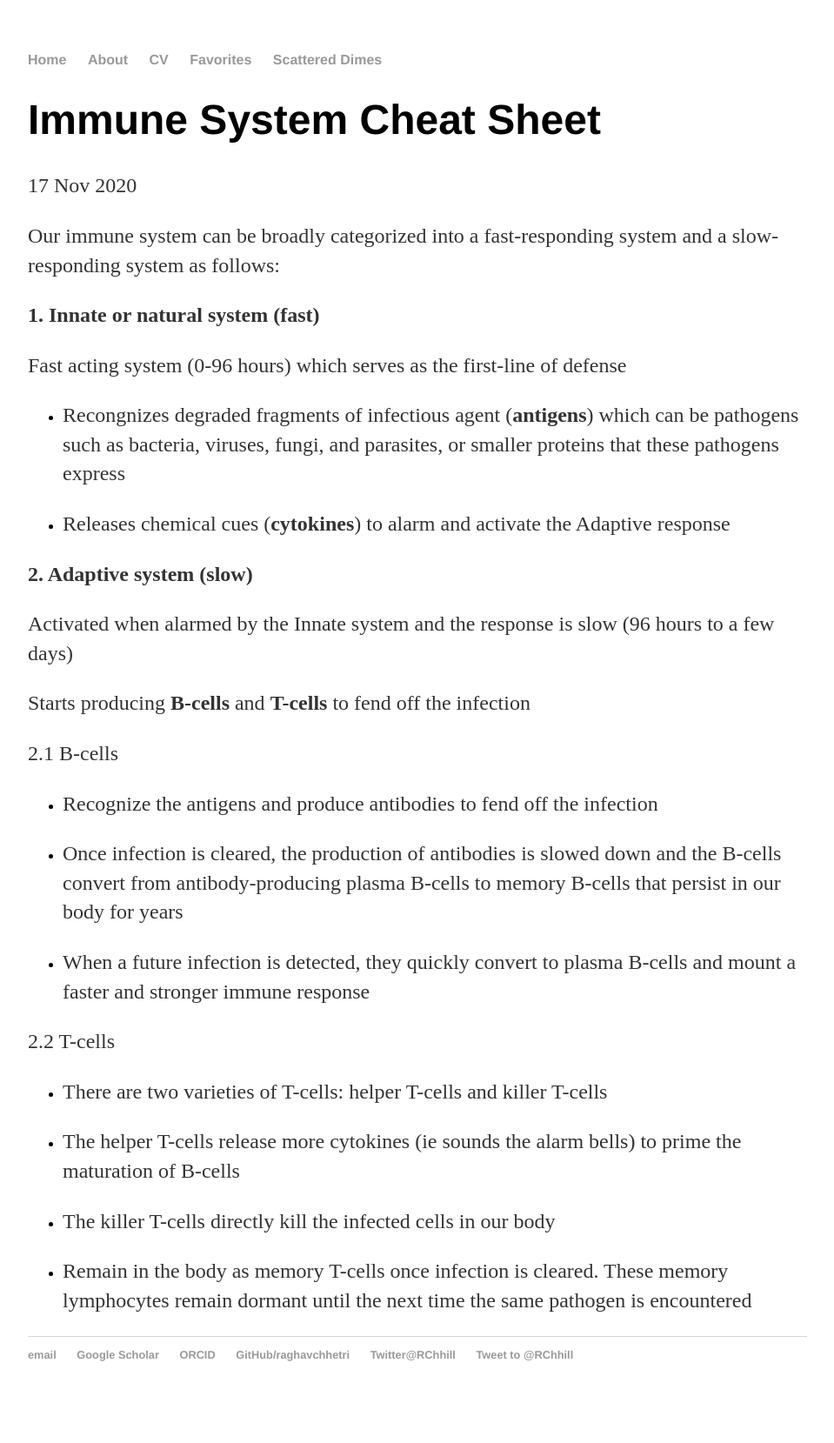
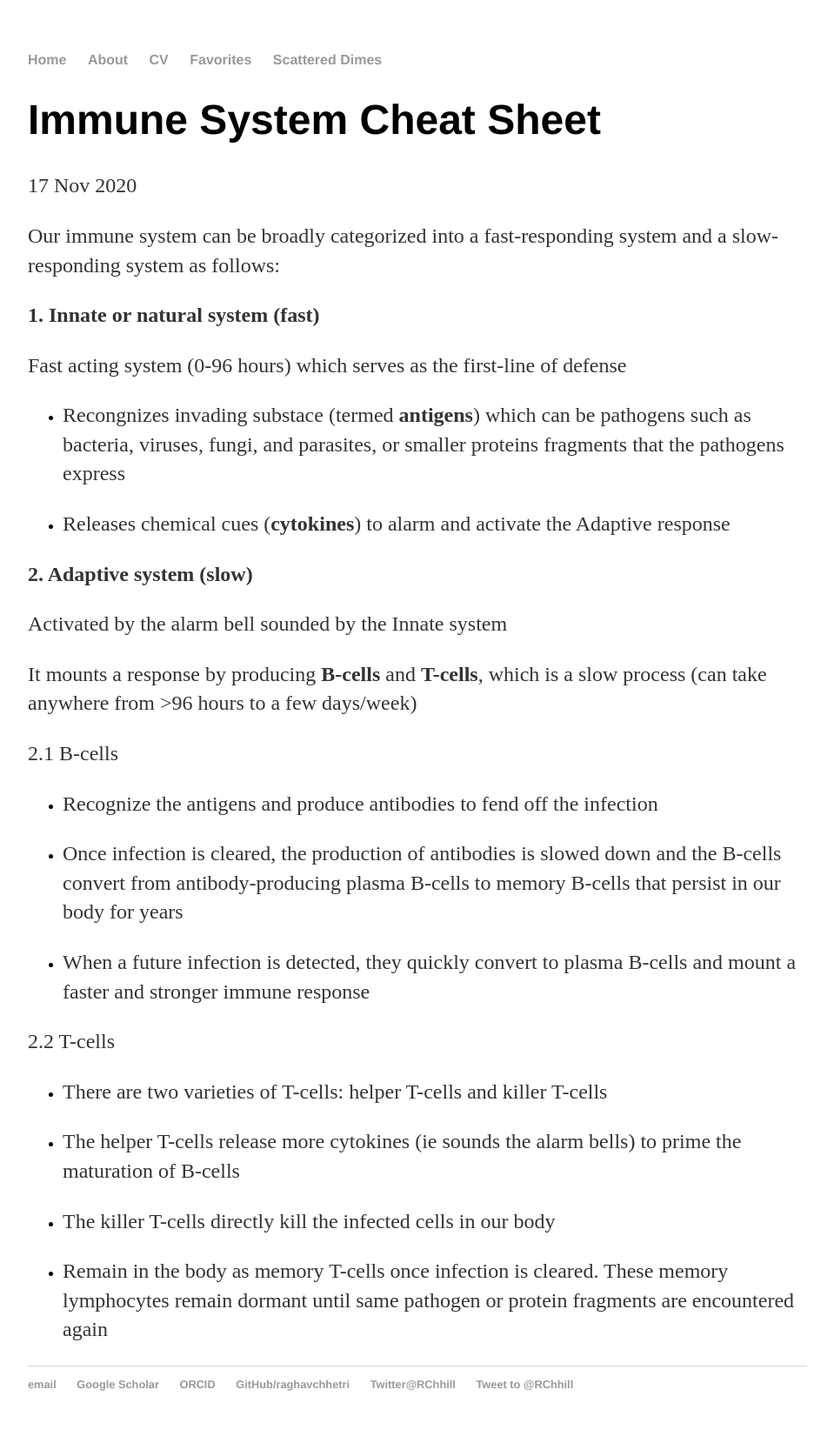
Before and after one commit to raghavchhetri/raghavchhetri.github.io, a Jekyll site: the page built from _posts/2020-11-17-immune-system-cheat-sheet.md, in a window 1280 px wide. Shown: the whole page at 87% size, without its empty margins (160-1119 px from the left). Built offline with Jekyll 4.4.1, drawn with Linux system fonts in a browser that asks for light colours; comment, search, counter and statistics services are not loaded; before the commit the page ends 1625 px from its top, so only the background shows below that.

Commit message:
Update 2020-11-17-immune-system-cheat-sheet.md

```diff
--- a/_posts/2020-11-17-immune-system-cheat-sheet.md
+++ b/_posts/2020-11-17-immune-system-cheat-sheet.md
@@ -9,16 +9,16 @@ Our immune system can be broadly categorized into a fast-responding system and a
 **1. Innate or natural system (fast)**
 
 Fast acting system (0-96 hours) which serves as the first-line of defense
-* Recongnizes degraded fragments of infectious agent (**antigens**) which can be pathogens such as bacteria, viruses, fungi, and parasites, or smaller proteins that these pathogens express
+* Recongnizes invading substace (termed **antigens**) which can be pathogens such as bacteria, viruses, fungi, and parasites, or smaller proteins fragments that the pathogens express
 
 * Releases chemical cues (**cytokines**) to alarm and activate the Adaptive response
 
 
 **2. Adaptive system (slow)**
 
-Activated when alarmed by the Innate system and the response is slow (96 hours to a few days)
+Activated by the alarm bell sounded by the Innate system
 
-Starts producing **B-cells** and **T-cells** to fend off the infection
+It mounts a response by producing **B-cells** and **T-cells**, which is a slow process (can take anywhere from >96 hours to a few days/week)
 
 2.1 B-cells
 
@@ -36,4 +36,4 @@ Starts producing **B-cells** and **T-cells** to fend off the infection
 
 * The killer T-cells directly kill the infected cells in our body
 
-* Remain in the body as memory T-cells once infection is cleared. These memory lymphocytes remain dormant until the next time the same pathogen is encountered
+* Remain in the body as memory T-cells once infection is cleared. These memory lymphocytes remain dormant until same pathogen or protein fragments are encountered again
```
